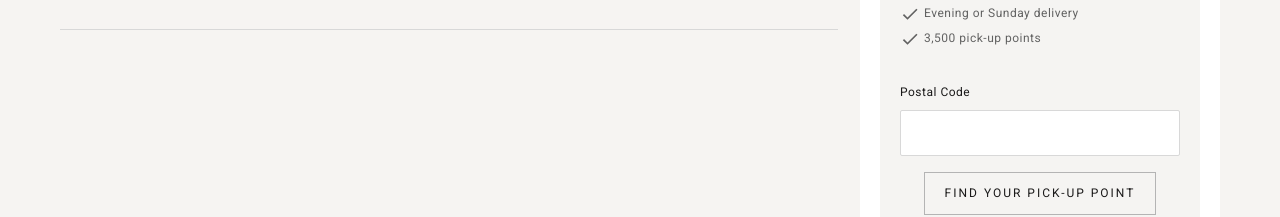
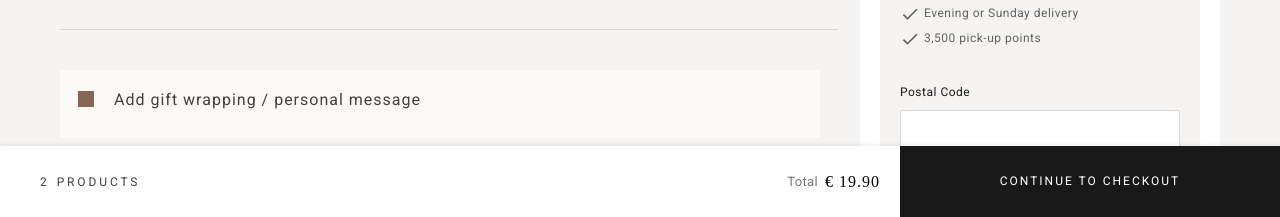
Before and after one commit to expdeveloper2021/rituals, a React (Create React App) app: page /cart in a window 1280 px wide. Shown: the part 583-800 px from the top of the page. Built offline with nearby package versions, Linux system fonts and the light colour scheme.

Commit message:
All Done

```diff
--- a/src/Containers/Cart/index.css
+++ b/src/Containers/Cart/index.css
@@ -256,6 +256,58 @@
     font-family: "ClassGarmnd BT", "Times New Roman", serif;
 }
 
+.giftwrap-block {
+    background-color: #fcfaf7;
+    margin-bottom: 50px;
+    padding: 18px;
+    text-align: left;
+}
+
+.giftwrap-block-toggle {
+    position: relative;
+    width: 100%;
+    z-index: 1;
+}
+
+.giftwrap-block-toggle input {
+    height: 1px;
+    left: 2px;
+    opacity: 0;
+    position: absolute;
+    top: 2px;
+    width: 1px;
+    margin: 0px;
+}
+
+.giftwrap-block-toggle label {
+    color: #453f3f;
+    cursor: pointer;
+    display: block;
+    font-size: 16px;
+    letter-spacing: 1px;
+    padding-left: 46px;
+    position: relative;
+    font-family: "Roboto";
+}
+
+.giftwrap-block-toggle label::before {
+    content: " ";
+    background-color: white;
+    border: 1px solid #d8d8d8;
+    height: 16px;
+    width: 16px;
+    display: inline-block;
+    top: 3px;
+    position: absolute;
+    box-sizing: border-box;
+    left: 0px;
+}
+
+.giftwrap-block-toggle input:checked~label::before {
+    background-color: #865;
+    border-color: #865;
+}
+
 /* .page-layout-right {
     border: 1px solid black;
 } */
@@ -279,6 +331,7 @@
 .cart-footer {
     width: 100%;
     vertical-align: top;
+    padding: 20px;
 }
 
 .cart-order-totals {
@@ -667,6 +720,81 @@
     font-family: "Roboto";
 }
 
+.sticky-footer-cart {
+    position: fixed;
+    bottom: 0px;
+    min-height: 50px;
+    width: 100%;
+    background-color: white;
+    transition: bottom .3s ease-in-out;
+    box-shadow: 0 -1px 4px 0 rgba(0, 0, 0, .08);
+    opacity: 1;
+    z-index: 890;
+    left: 0px;
+    display: flex;
+}
+
+.sticky-order-container {
+    display: flex;
+    flex-grow: 1;
+    padding: 5px 20px;
+    min-height: 50px;
+}
+
+.sticky-button-container {
+    width: 50%;
+    min-height: 50px;
+    background-color: black;
+    color: white;
+    font-family: "Roboto";
+    font-size: 12px;
+    letter-spacing: 2px;
+    line-height: 1.2px;
+    display: flex;
+    justify-content: center;
+    align-items: center;
+    text-transform: uppercase;
+    opacity: 0.9;
+}
+
+.sticky-button-container:hover {
+    opacity: 0.6;
+    cursor: pointer;
+}
+
+.sticky-order-container .details-container {
+    font-size: 12px;
+    color: #453f3f;
+    letter-spacing: 2.88px;
+    text-transform: uppercase;
+    align-items: center;
+    display: none;
+    font-family: "Roboto";
+}
+
+.price-container {
+    display: flex;
+    align-items: center;
+    margin-left: auto;
+    margin-right: auto;
+}
+
+.order-total-label {
+    font-size: 13px;
+    letter-spacing: .33px;
+    color: #767676;
+    font-family: "Roboto";
+}
+
+.order-total-amount {
+    color: black;
+    font-size: 16px;
+    letter-spacing: 1px;
+    white-space: nowrap;
+    line-height: normal;
+    font-style: normal;
+}
+
 @media (min-width: 768px) {
     .page-layout-left {
         width: calc(100% - 320px);
@@ -774,6 +902,31 @@
     .delivery-postal-code {
         margin-top: 7px;
     }
+    .giftwrap-block {
+        margin-right: 18px;
+    }
+    .giftwrap-block-toggle label {
+        padding-left: 36px;
+    }
+    .sticky-footer-cart, .sticky-order-container {
+        min-height: 71px;
+    }
+    .sticky-button-container {
+        min-width: 200px;
+        width: auto;
+        min-height: 71px;
+    }
+    .sticky-order-container .details-container {
+        display: flex;
+        justify-content: center;
+        padding: 0px 20px;
+    }
+    .price-container {
+        margin-right: 0px;
+    }
+    .order-total-label {
+        margin-right: 7px;
+    }
 }
 
 @media (min-width: 1025px) {
@@ -845,6 +998,9 @@
     .cart-actions button {
         margin-bottom: 42px;
     }
+    .sticky-button-container {
+        min-width: 380px;
+    }
 }
 
 @media (max-width: 767px) {
@@ -854,6 +1010,12 @@
     .cp-head {
         display: none;
     }
+    .inner-wrapper {
+        padding: 0px;
+    }
+    .order-total-amount {
+        margin-left: 10px;
+    }
 }
 
 @media (max-width: 400px) {
--- a/src/Containers/Cart/index.js
+++ b/src/Containers/Cart/index.js
@@ -12,6 +12,7 @@ export class Cart extends Component {
                 <div className="cart-main">
                     <div className="inner-wrapper">
                         <div className="inner-wrapper-small">
+                            {/* layout left */}
                             <div className="page-layout-left">
                                 <div className="cart-header">
                                     <h1>My shopping cart</h1>
@@ -113,6 +114,12 @@ export class Cart extends Component {
                                             </tr>
                                         </tbody>
                                     </table>
+                                    <div className="giftwrap-block">
+                                        <div className="giftwrap-block-toggle">
+                                            <input type="checkbox" value="gift" name="giftwrap" checked />
+                                            <label htmlFor="giftwrap">Add gift wrapping / personal message</label>
+                                        </div>
+                                    </div>
                                 </div>
                             </div>
                             {/* Layout Right */}
@@ -242,7 +249,31 @@ export class Cart extends Component {
                                     </p>
                                 </div>
                             </div>
+                            {/* Layout Right End */}
                         </div>
+                    </div>
+                </div>
+                <div className="sticky-footer-cart">
+                    <div className="sticky-order-container">
+                        <div className="details-container">
+                            <span style={{ marginRight: 7 }}>2</span>
+                            <span>PRODUCTS</span>
+                        </div>
+                        <div className="price-container">
+                            <div style={{ display: "flex", alignItems: "center", marginleft: 10 }} >
+                                <div className="order-total-label">
+                                    <span>Total</span>
+                                </div>
+                                <div className="order-total-amount">
+                                    <span>
+                                        € 19.90
+                                    </span>
+                                </div>
+                            </div>
+                        </div>
+                    </div>
+                    <div className="sticky-button-container">
+                        <span>Continue to Checkout</span>
                     </div>
                 </div>
             </div>
```
